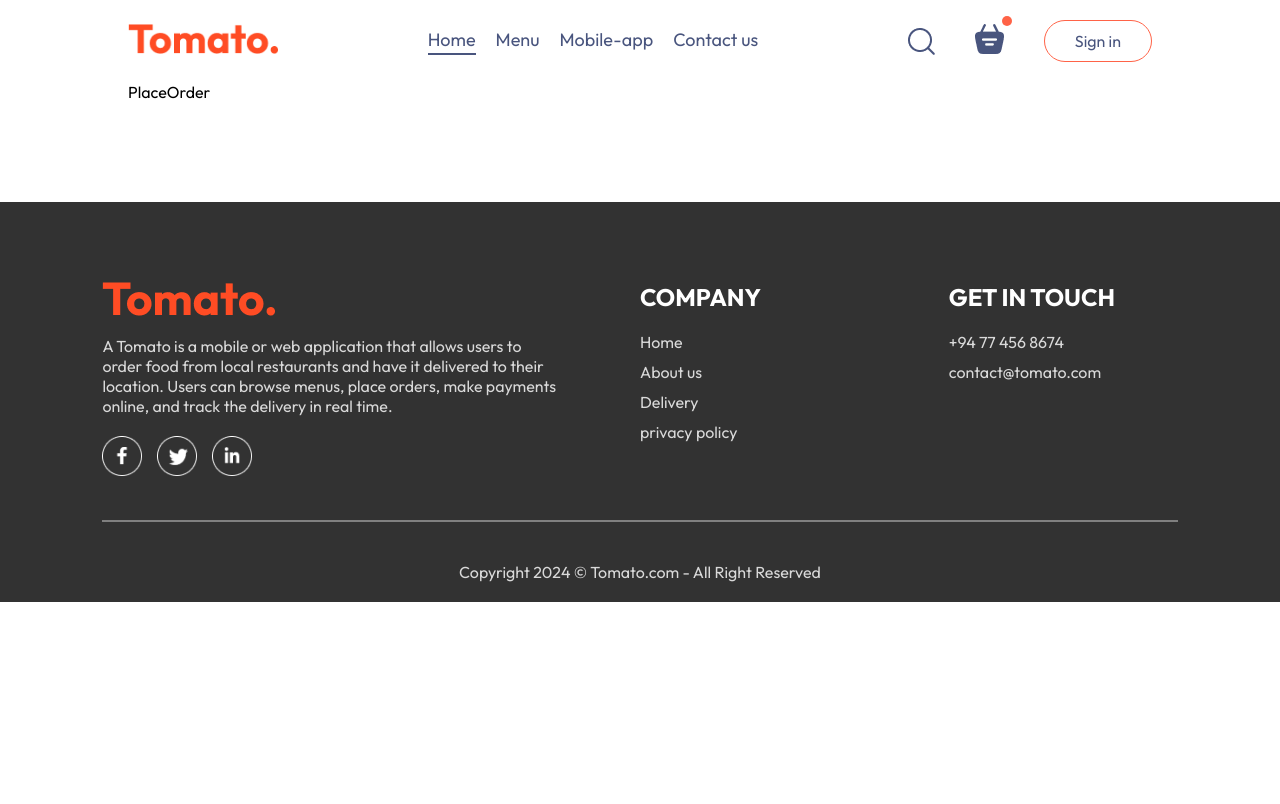
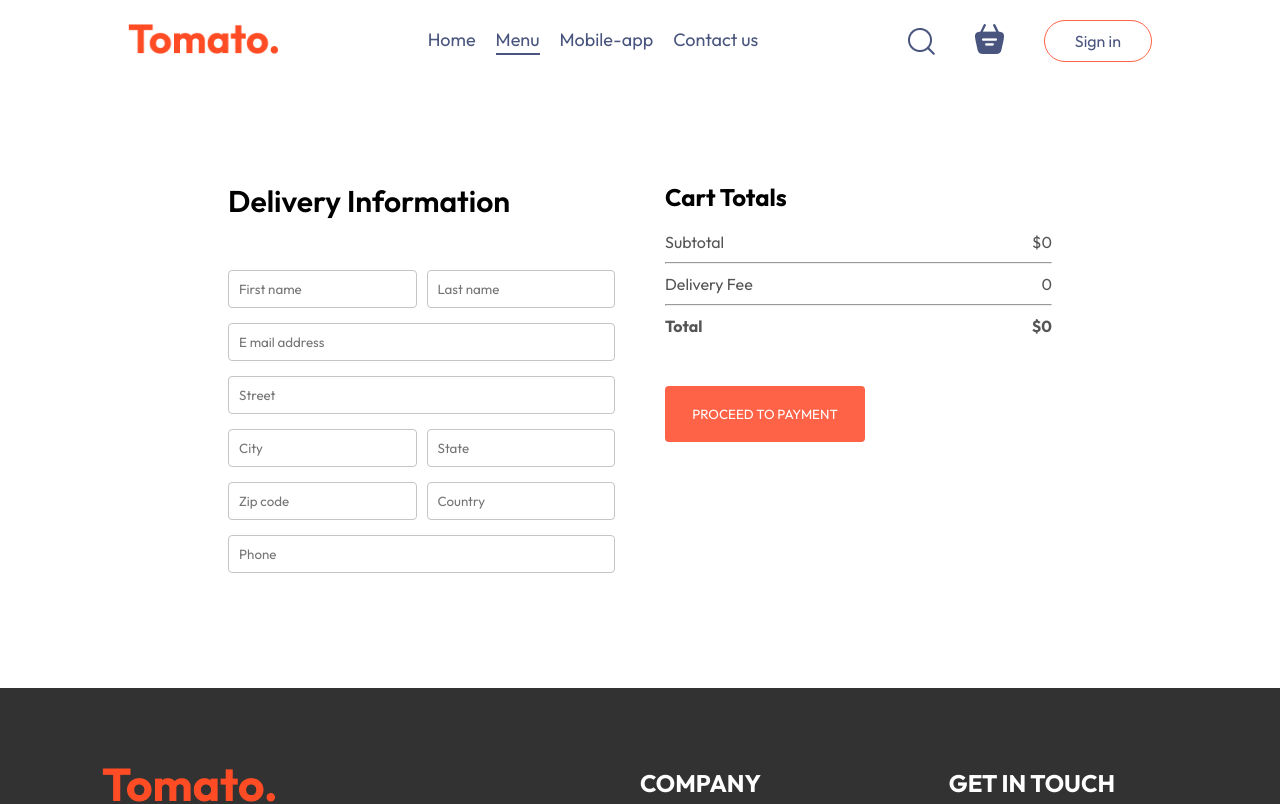
Before and after one commit to Tharushiwijesinghe/Food_Delivery_App, a React (Vite) app: page /order in a window 1280 px wide. Shown: the top 804 px of the page. Built offline with nearby package versions, Linux system fonts and the light colour scheme.

Commit message:
update order page

```diff
--- a/src/components/navbar/navbar.jsx
+++ b/src/components/navbar/navbar.jsx
@@ -5,7 +5,9 @@
 
 const Navbar = ({setShowLogin}) => {
 
-  const [menu,setMenu] = useState("home");
+  const [menu,setMenu] = useState("menu");
+
+  // const {getTotalCartAmount} = useContext(StoreContext);
 
   return (
     <div className='navbar'>
@@ -20,7 +22,7 @@
         <img src={assets.search_icon} alt="" />
         <div className="navbar-search-icon">
           <Link to='/cart'><img src={assets.basket_icon} alt="" /></Link>
-          <div className="dot"></div>
+          {/* <div className={getTotalCartAmount()===0 ? "" : "dot"}></div> */}
         </div>
         <button onClick={()=>setShowLogin(true)}>Sign in</button>
       </div>
--- a/src/context/StoreContext.jsx
+++ b/src/context/StoreContext.jsx
@@ -1,19 +1,82 @@
-import { createContext } from 'react';
+// import { createContext } from 'react';
+// import { food_list } from '../assets/assets';
+
+// export const StoreContext = createContext(null)
+
+// const StoreContextProvider = (props) => {
+
+
+//   const contextValue = {
+//     food_list
+//   }
+//   return(
+//     <StoreContext.Provider value={contextValue}>
+//       {props.children}
+//     </StoreContext.Provider>
+//   )
+// }
+
+// export default StoreContextProvider
+
+
+
+
+import React, { createContext, useState } from 'react';
 import { food_list } from '../assets/assets';
 
-export const StoreContext = createContext(null)
+export const StoreContext = createContext(null);
 
 const StoreContextProvider = (props) => {
+  // Cart state: item ID => quantity
+  const [cartItems, setCartItems] = useState({});
 
+  // Add to cart
+  const addToCart = (itemId) => {
+    setCartItems(prev => ({
+      ...prev,
+      [itemId]: (prev[itemId] || 0) + 1
+    }));
+  };
+
+  // Remove from cart
+  const removeFromCart = (itemId) => {
+    setCartItems(prev => {
+      const updated = { ...prev };
+      if (updated[itemId] > 1) {
+        updated[itemId] -= 1;
+      } else {
+        delete updated[itemId];
+      }
+      return updated;
+    });
+  };
+
+  const getTotalCartAmount = () => {
+    let totalAmount = 0;
+    for(const item  in cartItems)
+    {
+      if(cartItems[item] > 0)
+      {
+        let itemInfo = food_list.find((product) => product._id == item);
+        totalAmount += itemInfo.price*cartItems[item];
+      }
+    }
+    return totalAmount;
+  };
 
   const contextValue = {
-    food_list
-  }
-  return(
+    food_list,
+    cartItems,
+    addToCart,
+    removeFromCart,
+    getTotalCartAmount
+  };
+
+  return (
     <StoreContext.Provider value={contextValue}>
       {props.children}
     </StoreContext.Provider>
-  )
-}
+  );
+};
 
-export default StoreContextProvider
+export default StoreContextProvider;
--- a/src/main.jsx
+++ b/src/main.jsx
@@ -1,16 +1,34 @@
-// import { StrictMode } from 'react'
-import { createRoot } from 'react-dom/client'
-import './index.css'
-import App from './App.jsx'
-import { BrowserRouter } from 'react-router-dom'
-import StoreContextProvider from './context/StoreContext.jsx'
+// // import { StrictMode } from 'react'
+// import { createRoot } from 'react-dom/client'
+// import './index.css'
+// import App from './App.jsx'
+// import { BrowserRouter } from 'react-router-dom'
+// import StoreContextProvider from './context/StoreContext.jsx'
+
+// createRoot(document.getElementById('root')).render(
+//   <BrowserRouter>
+//   <StoreContextProvider>
+//     <App />
+//   </StoreContextProvider>
+//   </BrowserRouter>
+
+
+// )
+
+
+import React from 'react';
+import { createRoot } from 'react-dom/client';
+import './index.css';
+import App from './App.jsx';
+import { BrowserRouter } from 'react-router-dom';
+import StoreContextProvider from './context/StoreContext.jsx';
 
 createRoot(document.getElementById('root')).render(
-  <BrowserRouter>
-  <StoreContextProvider>
-    <App />
-  </StoreContextProvider>
-  </BrowserRouter>
-
-
-)
+  <React.StrictMode>
+    <BrowserRouter>
+      <StoreContextProvider>
+        <App />
+      </StoreContextProvider>
+    </BrowserRouter>
+  </React.StrictMode>
+);
--- a/src/pages/Cart/Cart.css
+++ b/src/pages/Cart/Cart.css
@@ -19,3 +19,91 @@
 .cart-items-item img{
   width: 50px;
 }
+
+.cart hr{
+  height : 1px;
+  background-color: #e2e2e2;
+  border: none;
+}
+
+.cart-items-item .cross{
+  cursor: pointer;
+
+}
+
+.cart-bottom{
+  margin-top: 80px;
+  display: flex;
+  justify-content: space-between;
+  gap: max(12vw, 20px);
+}
+
+.cart-total{
+  flex: 1;
+  display: flex;
+  flex-direction: column;
+  gap: 20px;
+}
+
+.cart-total-details{
+  display: flex;
+  justify-content: space-between;
+  color: #555;
+}
+
+.cart-total hr{
+  margin: 10px 0px;
+}
+
+.cart-total button{
+ border: none;
+ color: white;
+ background-color: tomato;
+ width: max(15vw,200px);
+ padding: 20px 0px;
+ border-radius: 4px;
+ cursor: pointer;
+}
+
+.cart-promocode{
+  flex: 1;
+}
+
+.cart-promocode p{
+  color: #555;
+}
+
+.cart-promocode-input{
+  display: flex;
+  margin-top: 10px;
+  justify-content: space-between;
+  align-items: center;
+  background-color: #eaeaea;
+  border-radius: 4px;
+}
+
+.cart-promocode-input input{
+  border: none;
+  outline: none;
+  padding-left: 10px;
+  background-color: transparent;
+}
+
+.cart-promocode-input button{
+  border: none;
+  color: white;
+  background-color: black;
+  width: max(10vw,150px);
+  padding: 12px 5px;
+  border-radius: 4px;
+  cursor: pointer;
+}
+
+@media(max-width: 750px){
+  .cart-bottom{
+    flex-direction: column-reverse;
+  }
+  .cart-prmocode{
+    justify-content: start;
+  }
+}
--- a/src/pages/Cart/Cart.jsx
+++ b/src/pages/Cart/Cart.jsx
@@ -1,10 +1,14 @@
-import React,{ useContext } from 'react'
+import React,{ use, useContext } from 'react'
 import './Cart.css'
+import { assets } from '../../assets/assets'
 import { StoreContext } from '../../context/StoreContext';
+import { useNavigate } from 'react-router-dom';
 
 const Cart = () => {
 
-    const {cartItems,food_list,removeFromCart} = useContext(StoreContext);
+    const {cartItems,food_list,removeFromCart, getTotalCartAmount} = useContext(StoreContext);
+
+    const navigate = useNavigate();
 
   return (
     <div className='cart'>
@@ -19,8 +23,8 @@
         </div>
         <br />
         <hr />
-        {/* {food_list.map((item,_index)=>{
-          if(cartItems[item._id]>0)
+        {/* {food_list.map((item,index)=>{
+          if(cartItems[item._id] > 0)
           {
             return(
               <div>
@@ -29,8 +33,8 @@
                 <p>{item.name}</p>
                 <p>{item.price}</p>
                 <p>{cartItems[item._id]}</p>
-                <p>${item.price*cartItems[item._id]}</p>
-                <p>x</p>
+                <p>{item.price*cartItems[item._id]}</p>
+                <p onClick={() => removeFromCart(item._id)} className='cross'>x</p>
               </div>
                <hr/>
               </div>
@@ -38,6 +42,60 @@
             )
           }
         })} */}
+        {food_list.some(item => cartItems[item._id] > 0) ? (
+          food_list.map((item, index) => {
+            if (cartItems[item._id] > 0) {
+              return (
+                <div key={item._id}>
+                  <div className='cart-items-title cart-items-item'>
+                    <img src={item.image} alt="" />
+                    <p>${item.name}</p>
+                    <p>{item.price}</p>
+                    <p>{cartItems[item._id]}</p>
+                    <p>${item.price * cartItems[item._id]}</p>
+                    <p onClick={() => removeFromCart(item._id)} className='cross'>x</p>
+                  </div>
+                  <hr />
+                </div>
+              );
+            }
+            return null;
+          })
+        ) : (
+          <p style={{ marginTop: "20px" }}>Your cart is empty.</p>
+        )}
+
+      </div>
+        <div className="cart-bottom">
+          <div className="cart-total">
+            <h2>Cart Totals</h2>
+                <div>
+                  <div className="cart-total-details">
+                    <p>Subtotal</p>
+                    <p>${getTotalCartAmount()}</p>
+                  </div>
+                  <hr />
+                  <div className="cart-total-details">
+                    <p>Delivery Fee</p>
+                    <p>{getTotalCartAmount()===0 ? 0 : 2}</p>
+                  </div>
+                  <hr />
+                  <div className="cart-total-details">
+                    <b>Total</b>
+                    <b>${getTotalCartAmount() ===0 ? 0 : getTotalCartAmount() + 2}</b>
+                  </div>
+                </div>
+              <button onClick={() => navigate('/order')}>PROCEED TO CHECKOUT</button>
+          </div>
+          <div className="cart-promocode">
+            <div>
+              <p>If you have a promo code, Enter it here...</p>
+              <div className='cart-promocode-input'>
+                <input type='text' placeholder='promo-code' />
+                <button>Submit</button>
+              </div>
+            </div>
+        </div>
       </div>
     </div>
   )
--- a/src/pages/PlaceOrder/PlaceOrder.css
+++ b/src/pages/PlaceOrder/PlaceOrder.css
@@ -0,0 +1,45 @@
+.place-order{
+  display: flex;
+  align-items: start;
+  justify-content: space-between;
+  gap: 50px;
+  margin: 100px;
+}
+
+.place-order-left{
+  width: 100%;
+  max-width: max(30%,500px);
+}
+
+.place-order-left .title{
+  font-size: 30px;
+  font-weight: 600;
+  margin-bottom: 50px;
+}
+
+.place-order-left input{
+  margin-bottom: 15px;
+  width: 100%;
+padding: 10px;
+border: 1px solid #c5c5c5;
+border-radius: 4px;
+}
+
+.place-order-left input:focus {
+  outline: 2px solid tomato;
+}
+
+
+.place-order-left .multi-fields{
+  display: flex;
+  gap: 10px;
+}
+
+.place-order-right{
+  width: 100%;
+  max-width: max(40%,500px);
+}
+
+.place-order .cart-total button{
+  margin-top: 30px;
+}
--- a/src/pages/PlaceOrder/PlaceOrder.jsx
+++ b/src/pages/PlaceOrder/PlaceOrder.jsx
@@ -1,10 +1,56 @@
-import React from 'react'
-import './PlaceOrder.css'
+import React from 'react';
+import './PlaceOrder.css';
+import { useContext } from 'react';
+import { StoreContext } from '../../context/StoreContext';
 
 const PlaceOrder = () => {
+
+  const {getTotalCartAmount} = useContext(StoreContext);
+
   return (
-    <div>PlaceOrder</div>
-  )
-}
+    <form className='place-order'>
+      <div className='place-order-left'>
+        <p className="title">Delivery Information</p>
+        <div className="multi-fields">
+          <input type="text" placeholder='First name' />
+          <input type="text" placeholder='Last name' />
+        </div>
+        <input type="email" placeholder='E mail address' />
+        <input type="text" placeholder='Street' />
+         <div className="multi-fields">
+          <input type="text" placeholder='City' />
+          <input type="text" placeholder='State' />
+        </div>
+         <div className="multi-fields">
+          <input type="text" placeholder='Zip code' />
+          <input type="text" placeholder='Country' />
+        </div>
+        <input type="text" placeholder='Phone'/>
+      </div>
+      <div className="place-order-right">
+        <div className="cart-total">
+            <h2>Cart Totals</h2>
+                <div>
+                  <div className="cart-total-details">
+                    <p>Subtotal</p>
+                    <p>${getTotalCartAmount()}</p>
+                  </div>
+                  <hr />
+                  <div className="cart-total-details">
+                    <p>Delivery Fee</p>
+                    <p>{getTotalCartAmount()===0 ? 0 : 2}</p>
+                  </div>
+                  <hr />
+                  <div className="cart-total-details">
+                    <b>Total</b>
+                    <b>${getTotalCartAmount() ===0 ? 0 : getTotalCartAmount() + 2}</b>
+                  </div>
+              </div>
+              <button>PROCEED TO PAYMENT</button>
+          </div>
+      </div>
+    </form>
+  );
+};
 
-export default PlaceOrder
+export default PlaceOrder;
```
Also changed, not shown: src/App.jsx (+5 -3 lines).
